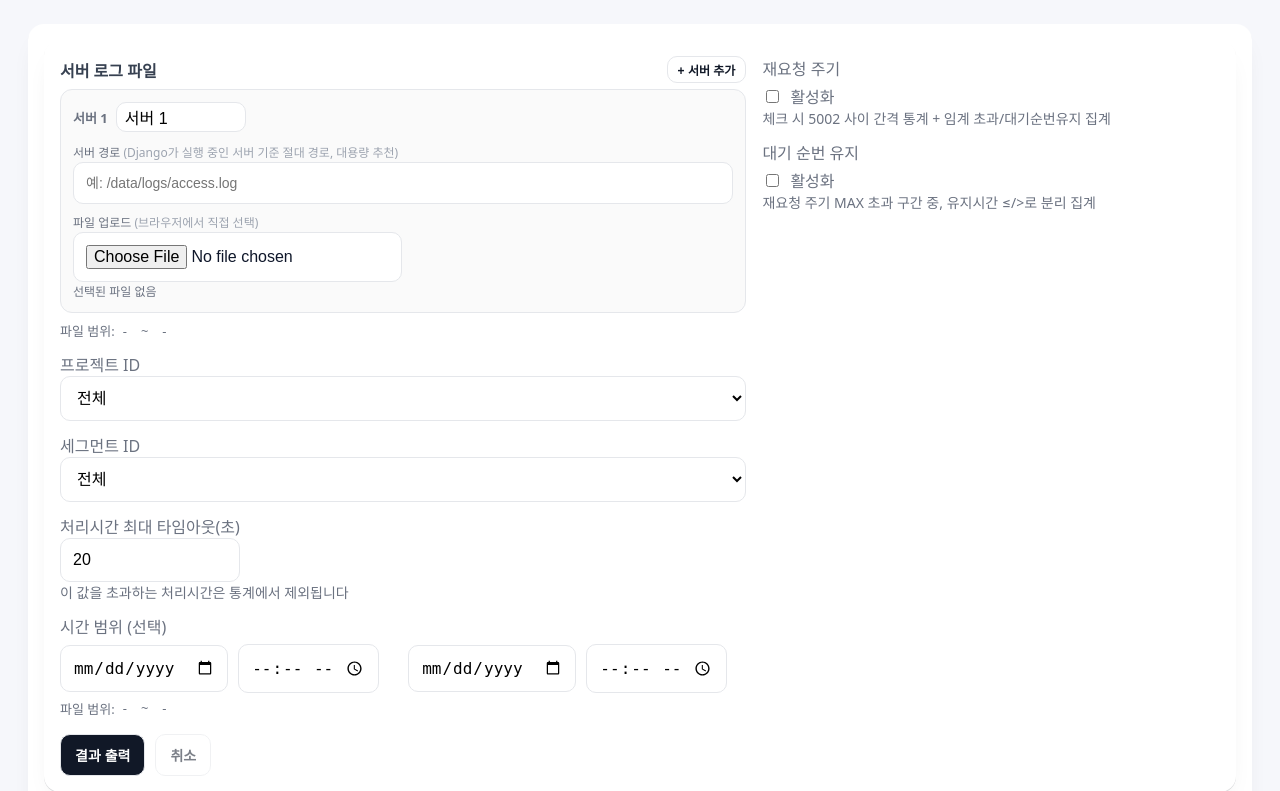
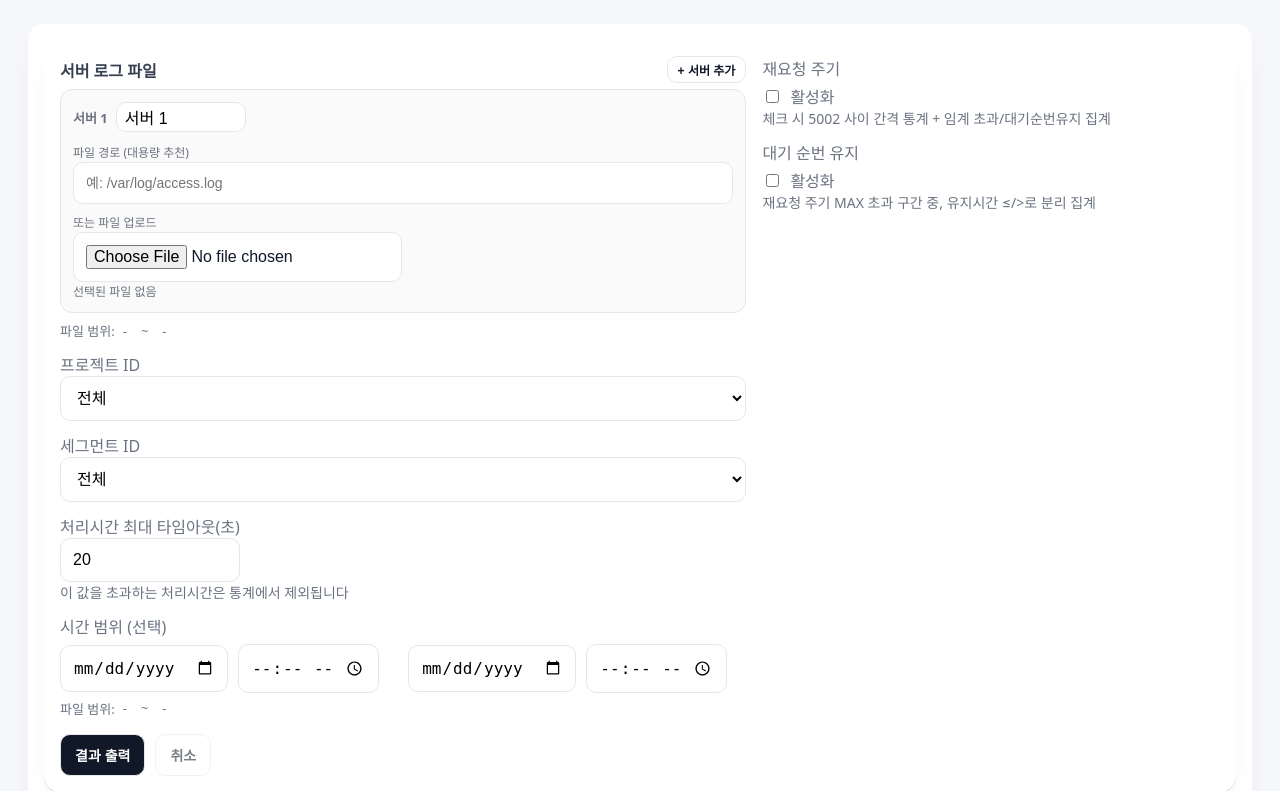
Before and after one commit to theo-bk/Log_anaylizer, a Django app: page / in a window 1280 px wide; the page is wider, and only the part inside the window is pictured. Shown: the part 73-864 px from the top of that part. Run offline with Django 5.2, Linux system fonts and the light colour scheme.

Commit message:
revert: 서버 경로 레이블·에러메시지 변경 원복
- app.js: 경로 입력 레이블 원복 (파일 경로 / 또는 파일 업로드)
- views.py: 파일 없을 때 에러 메시지 원복

Co-Authored-By: Claude Sonnet 4.6 <noreply@anthropic.com>

```diff
--- a/analyzer/views.py
+++ b/analyzer/views.py
@@ -342,7 +342,7 @@ def analyze_by_path(request):
     """
     file_path = request.GET.get('path', '').strip()
     if not file_path or not os.path.isfile(file_path):
-        return JsonResponse({'error': f'서버에서 파일을 찾을 수 없습니다: {file_path} — 브라우저 로컬 경로가 아닌 Django 서버 머신의 절대 경로를 입력하세요. 로컬 파일은 아래 [파일 업로드]를 사용하세요.'}, status=400)
+        return JsonResponse({'error': f'파일을 찾을 수 없습니다: {file_path}'}, status=400)
 
     params = _get_params(request)
     file_size = os.path.getsize(file_path)
@@ -380,7 +380,7 @@ def range_by_path(request):
     """GET /api/range_path/?path=... → 시간범위만 빠르게 반환 (첫/끝 100줄만 스캔)."""
     file_path = request.GET.get('path', '').strip()
     if not file_path or not os.path.isfile(file_path):
-        return JsonResponse({'error': f'서버에서 파일을 찾을 수 없습니다: {file_path} — 브라우저 로컬 경로가 아닌 Django 서버 머신의 절대 경로를 입력하세요. 로컬 파일은 아래 [파일 업로드]를 사용하세요.'}, status=400)
+        return JsonResponse({'error': f'파일을 찾을 수 없습니다: {file_path}'}, status=400)
 
     file_size = os.path.getsize(file_path)
 
--- a/static/analyzer/app.js
+++ b/static/analyzer/app.js
@@ -194,12 +194,12 @@
       </div>
       <div style="display:flex;flex-direction:column;gap:6px">
         <div>
-          <label style="font-size:12px;color:#6b7280">서버 경로 <span style="color:#9ca3af;font-weight:400">(Django가 실행 중인 서버 기준 절대 경로, 대용량 추천)</span></label><br/>
-          <input class="srv-path" type="text" placeholder="예: /data/logs/access.log" style="width:100%;font-size:14px"/>
+          <label style="font-size:12px;color:#6b7280">파일 경로 (대용량 추천)</label><br/>
+          <input class="srv-path" type="text" placeholder="예: /var/log/access.log" style="width:100%;font-size:14px"/>
           <div class="srv-fileinfo subtle" style="font-size:12px"></div>
         </div>
         <div>
-          <label style="font-size:12px;color:#6b7280">파일 업로드 <span style="color:#9ca3af;font-weight:400">(브라우저에서 직접 선택)</span></label><br/>
+          <label style="font-size:12px;color:#6b7280">또는 파일 업로드</label><br/>
           <input class="srv-file" type="file" accept=".txt,.log"/>
           <div class="srv-filename subtle" style="font-size:12px">선택된 파일 없음</div>
         </div>
--- a/templates/analyzer/index.html
+++ b/templates/analyzer/index.html
@@ -944,7 +944,7 @@
     </div>
 
     <script src="https://cdn.jsdelivr.net/npm/chart.js@4/dist/chart.umd.min.js"></script>
-    <script src="{% static 'analyzer/app.js' %}?v=13"></script>
+    <script src="{% static 'analyzer/app.js' %}?v=14"></script>
 </body>
 
 </html>
```
